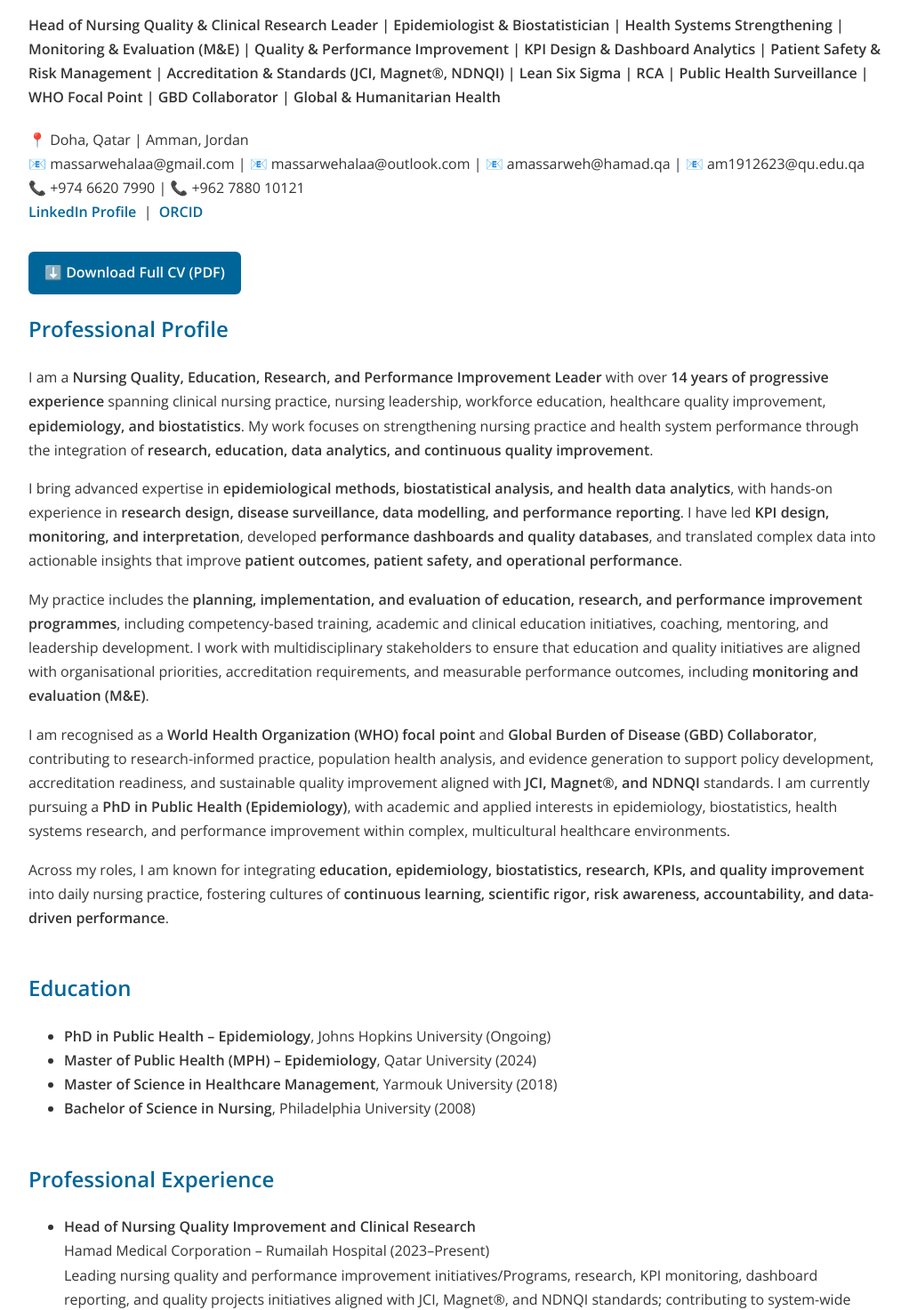
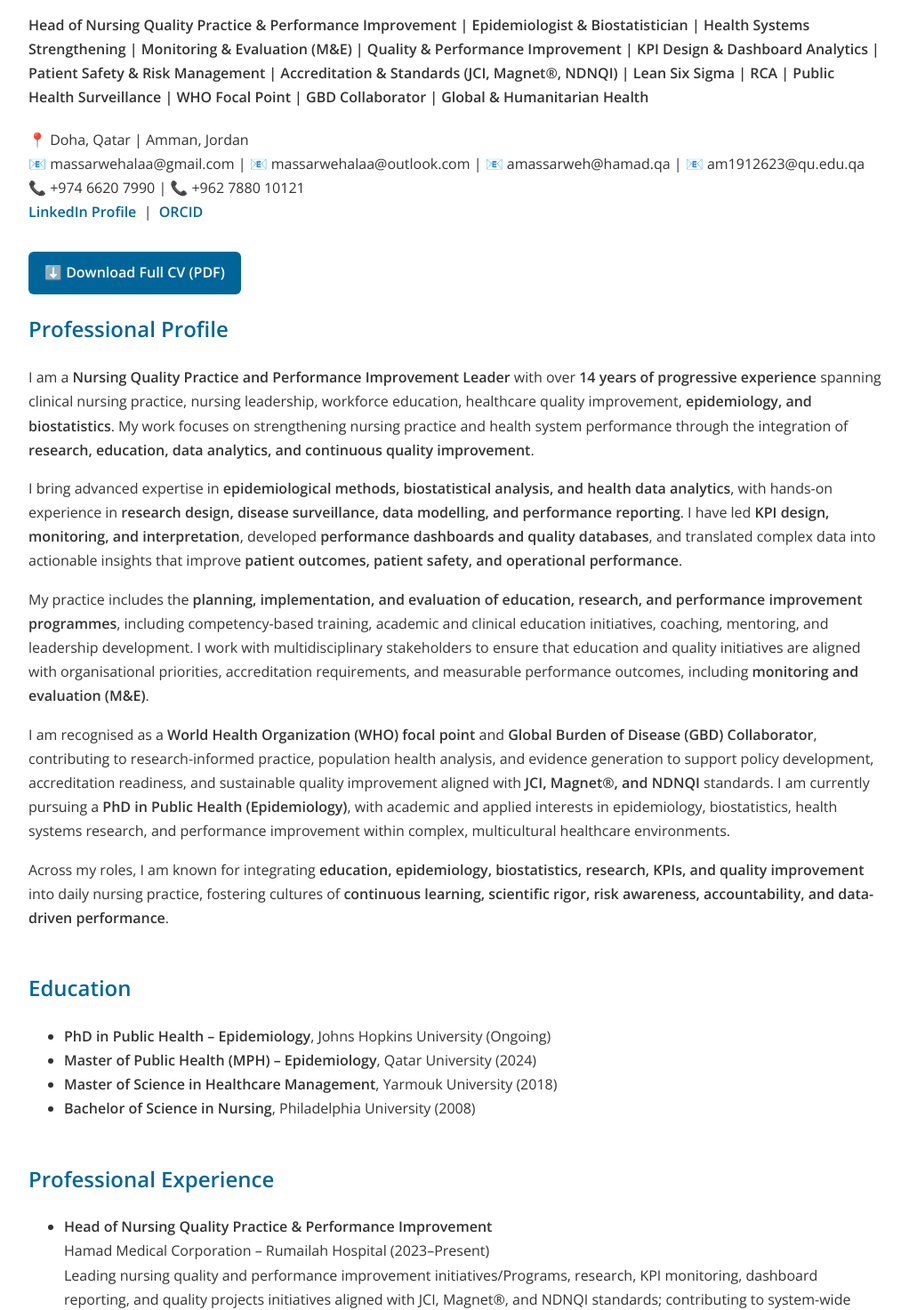
Before and after one commit to AMassarweh-hub/AMassarweh-CV, a plain HTML site: page index.html in a window 1280 px wide. Shown: the part 131-1604 px from the top of the page at 89% size, without its empty margins (128-1150 px from the left). Drawn offline with nearby package versions, Linux system fonts and the light colour scheme.

Commit message:
Update index.html

```diff
--- a/index.html
+++ b/index.html
@@ -15,19 +15,19 @@
   <meta name="robots" content="index,follow,max-snippet:-1,max-image-preview:large,max-video-preview:-1" />
 
   <!-- ✅ Meta description (snippet under your name in Google) -->
-  <meta name="description" content="Official professional profile of Ala'a Z. Massarweh — Nursing Quality, Education & Research Leader; Epidemiologist & Biostatistician; Performance Improvement & KPI Analytics; Patient Safety; WHO Focal Point; GBD Collaborator; Global & Humanitarian Health." />
+  <meta name="description" content=" Official professional profile of Ala'a Z. Massarweh — Nursing Quality & Practice Leader | Epidemiologist & Biostatistician | Clinical Research Lead | KPI & Dashboard Analytics | Lean Six Sigma Black Belt | WHO Focal Point | GBD Collaborator | MPH – Epidemiology | MS – Health Management | PhD Candidate – Johns Hopkins University " />
 
   <!-- ✅ Open Graph -->
   <meta property="og:type" content="profile" />
   <meta property="og:title" content="Ala'a Z. Massarweh" />
   <meta property="og:site_name" content="Ala'a Z. Massarweh" />
-  <meta property="og:description" content=" Head of Nursing Quality & Clinical Research Leader | Epidemiologist & Biostatistician | KPI & Dashboard Analytics | WHO Focal Point | GBD Collaborator" />
+  <meta property="og:description" content=" Head of Nursing Quality Practice & Performance Improvement | Epidemiologist & Biostatistician | KPI & Dashboard Analytics | WHO Focal Point | GBD Collaborator" />
   <meta property="og:url" content="https://amassarweh-hub.github.io/AMassarweh-CV/" />
 
   <!-- ✅ Twitter -->
   <meta name="twitter:card" content="summary" />
   <meta name="twitter:title" content="Ala'a Z. Massarweh" />
-  <meta name="twitter:description" content="Head of Nursing Quality & Clinical Research Leader | Epidemiologist & Biostatistician | KPI & Dashboard Analytics | WHO Focal Point | GBD Collaborator" />
+  <meta name="twitter:description" content="Head of Nursing Quality Practice & Performance Improvement | Epidemiologist & Biostatistician | KPI & Dashboard Analytics | WHO Focal Point | GBD Collaborator" />
 
   <!-- ✅ Schema: WebSite (site identity = your name) -->
   <script type="application/ld+json">
@@ -46,7 +46,7 @@
     "@type": "Person",
     "name": "Ala'a Z. Massarweh",
     "url": "https://amassarweh-hub.github.io/AMassarweh-CV/",
-    "jobTitle": "Head of Nursing Quality & Clinical Research Leader; Epidemiologist & Biostatistician",
+    "jobTitle": "Head of Nursing Quality Practice & Performance Improvement; Epidemiologist & Biostatistician",
     "sameAs": [
       "https://linkedin.com/in/ala-a-massarweh-56788a116",
       "https://orcid.org/0000-0002-1169-9684"
@@ -136,7 +136,7 @@
     <h2 class="sr-only">Official Professional Profile</h2>
 
     <p class="tagline">
-      Head of Nursing Quality & Clinical Research Leader | Epidemiologist & Biostatistician |
+      Head of Nursing Quality Practice & Performance Improvement | Epidemiologist & Biostatistician |
       Health Systems Strengthening | Monitoring & Evaluation (M&E) |
       Quality & Performance Improvement | KPI Design & Dashboard Analytics |
       Patient Safety & Risk Management | Accreditation & Standards (JCI, Magnet®, NDNQI) |
@@ -161,7 +161,7 @@
       <h2>Professional Profile</h2>
 
       <p>
-        I am a <strong>Nursing Quality, Education, Research, and Performance Improvement Leader</strong> with over
+        I am a <strong>Nursing Quality Practice and Performance Improvement Leader</strong> with over
         <strong>14 years of progressive experience</strong> spanning clinical nursing practice, nursing leadership,
         workforce education, healthcare quality improvement, <strong>epidemiology, and biostatistics</strong>.
         My work focuses on strengthening nursing practice and health system performance through the integration of
@@ -210,7 +210,7 @@
       <h2>Professional Experience</h2>
       <ul>
         <li>
-          <strong>Head of Nursing Quality Improvement and Clinical Research </strong><br />
+          <strong>Head of Nursing Quality Practice & Performance Improvement </strong><br />
           Hamad Medical Corporation – Rumailah Hospital (2023–Present)<br />
           Leading nursing quality and performance improvement initiatives/Programs, research, KPI monitoring, dashboard reporting, and quality projects initiatives aligned with JCI,
           Magnet®, and NDNQI standards; contributing to system-wide performance improvement and evidence-based practice. WHO focal point and GBD collaborator.
```
